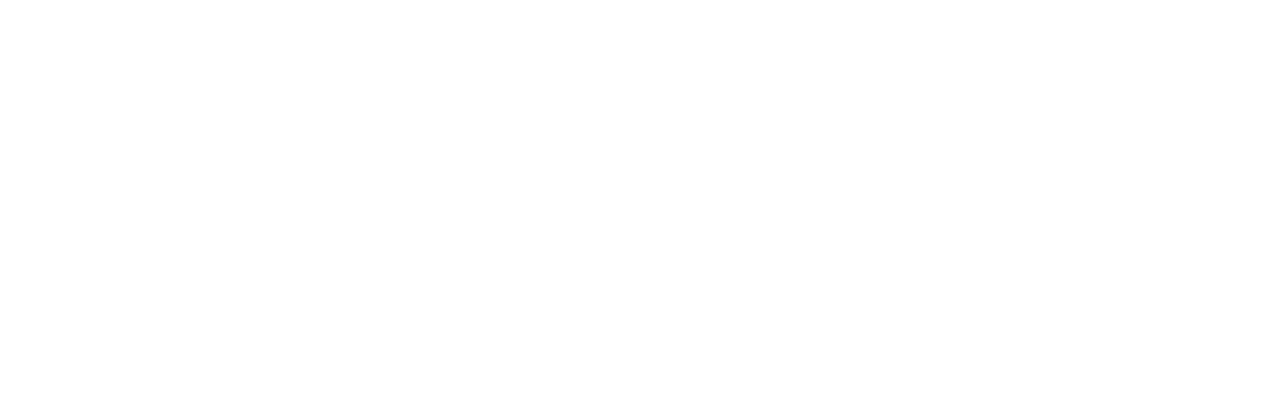
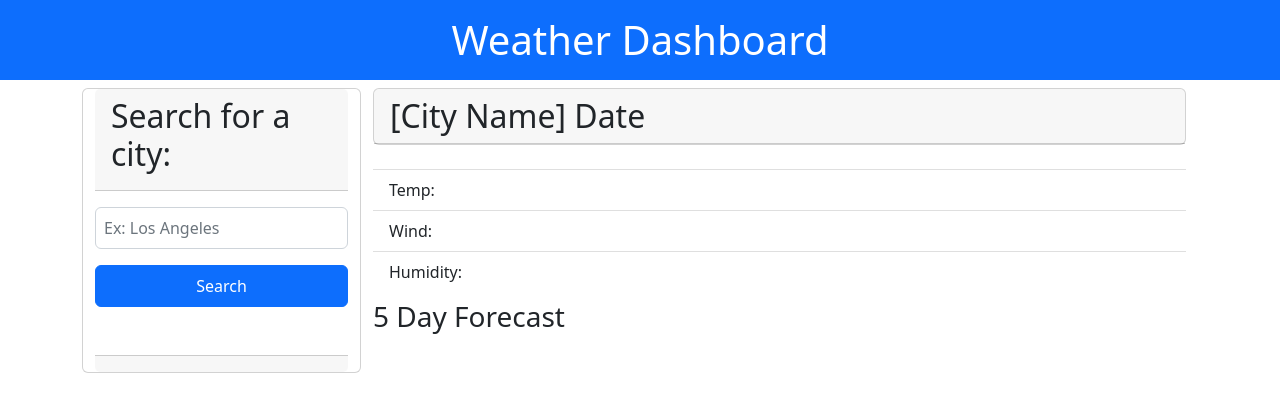
Before and after one commit to em1nm/weather-dashboard, a plain HTML site: page index.html in a window 1280 px wide. Drawn offline with nearby package versions, Linux system fonts and the light colour scheme; files that its build step writes are made by us from their sources.

Commit message:
added body and divs to html

```diff
--- a/index.html
+++ b/index.html
@@ -10,3 +10,55 @@
     <link rel="stylesheet" href="./assets/css/style.css">
     <title>Weather Dashboard</title>
 </head>
+
+<body>
+    <header class="text-bg-primary text-center">
+        <h1 class="p-3">Weather Dashboard</h1>
+    </header>
+    <div class="container mx-auto row">
+        <div class="card mx-0 col-sm-12 col-lg-3">
+            <label for="location" class="form-label card-header">
+                <h2>Search for a city:</h2>
+            </label>
+            <input class="form-control mb-3 mt-3 p-2" type="search" name="location" id="location"
+                placeholder="Ex: Los Angeles">
+            <input type="button" class="btn btn-primary p-2 mb-3" id="searchBtn" value="Search">
+            <div class="card-body" id="search-history">
+                <!-- Search History Goes Here -->
+            </div>
+            <div class="card-footer" id="historyFooter"></div>
+        </div>
+        <div class="col-9">
+            <h2 class="card" id="dailyWeatherHead">
+                <div class="card-header">
+                    <span id="city">[City Name]</span>
+                    <span id="currentDate">Date</span>
+                </div>
+            </h2>
+            <div class="card-body">
+                <ul class="list-group list-group-flush">
+                    <li class="list-group-item" id="weatherIcon"></li>
+                    <li class="list-group-item" id="dailyTemp">Temp:</li>
+
+                    <li class="list-group-item" id="dailyWind">Wind:</li>
+                    <li class="list-group-item" id="dailyHumidity">Humidity:</li>
+                </ul>
+                <div class="container row">
+                    <div class="card-header mt-2">
+                        <h3>5 Day Forecast</h3>
+                    </div>
+                    <div class="card-body row" id="5day">
+                        <!-- 5 day forecast cards inserted here -->
+                    </div>
+                </div>
+            </div>
+        </div>
+    </div>
+    </div>
+    <!-- JS Scripts below -->
+    <script src="https://ajax.googleapis.com/ajax/libs/jquery/3.6.3/jquery.min.js"></script>
+    <script src="https://cdn.jsdelivr.net/npm/dayjs@1/dayjs.min.js"></script>
+    <script src="./assets/javascript/script.js"></script>
+</body>
+
+</html>
```
